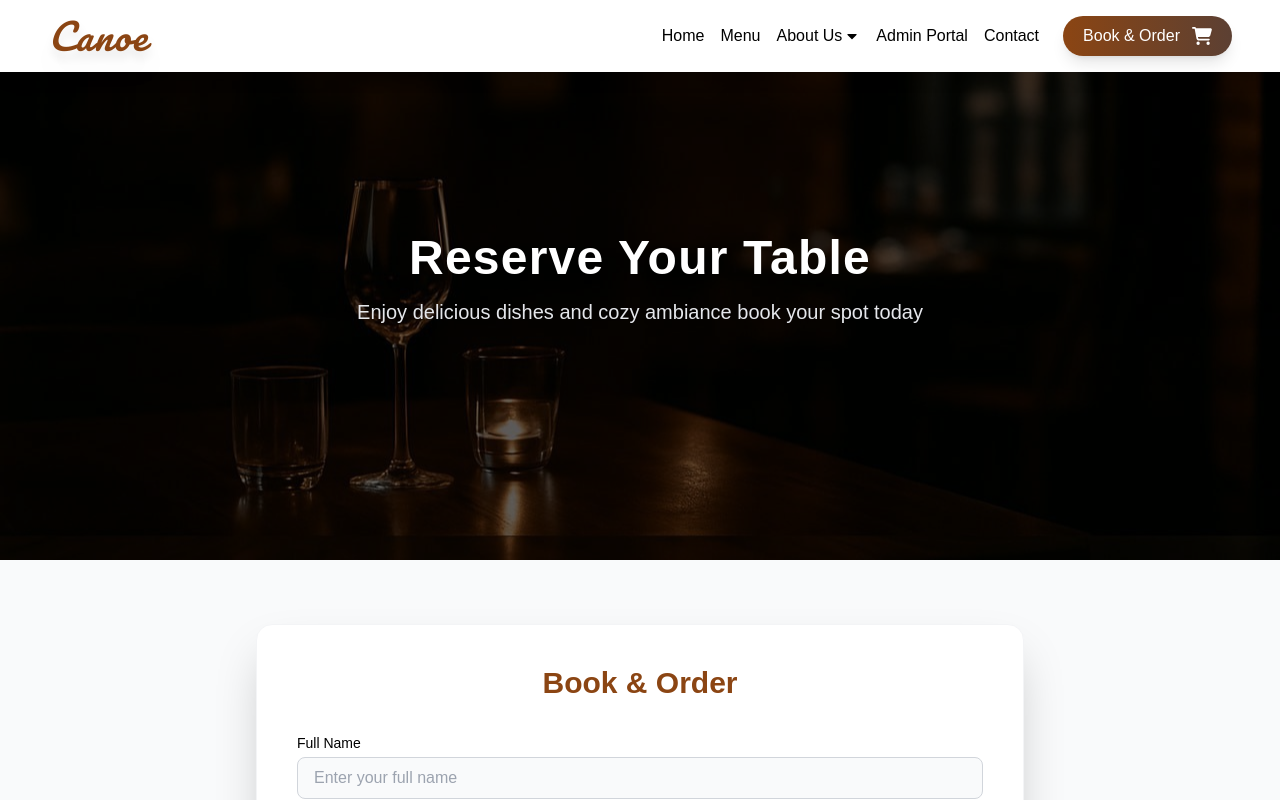
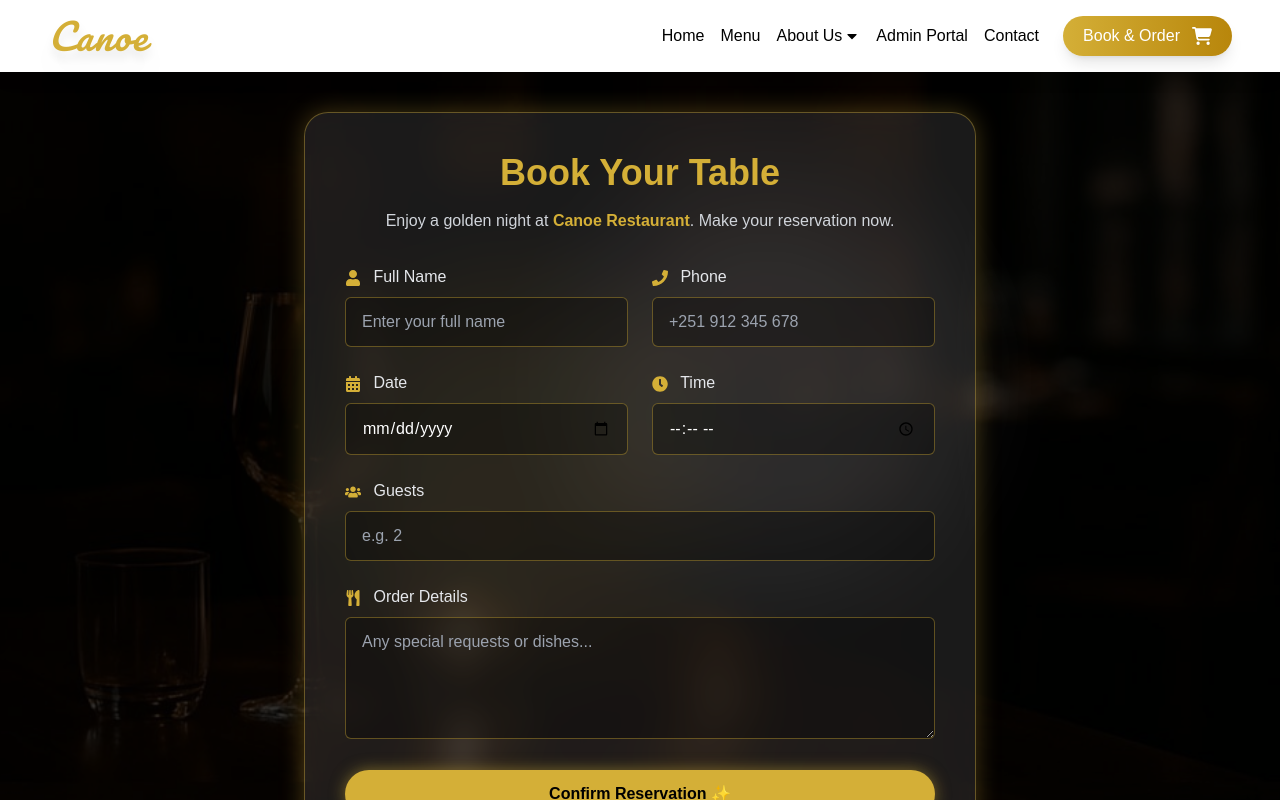
Before and after one commit to maki21-me/KanueProject, a React (Vite) app: page /book-order in a window 1280 px wide. Shown: the top 800 px of the page. Built offline with nearby package versions, Linux system fonts and the light colour scheme.

Commit message:
Add all frontend changes

```diff
--- a/src/components/BookAndOrder.jsx
+++ b/src/components/BookAndOrder.jsx
@@ -1,5 +1,13 @@
 import React, { useState } from "react";
-import BackgroundImage from "../assets/Images/bookorder.jpg"; // ✅ replace with your image path
+import {
+  FaCalendarAlt,
+  FaClock,
+  FaUser,
+  FaPhone,
+  FaUsers,
+  FaUtensils,
+} from "react-icons/fa";
+import BackgroundImage from "../assets/Images/bookorder.jpg"; // your image
 
 export default function BookOrder() {
   const [formData, setFormData] = useState({
@@ -11,9 +19,8 @@ export default function BookOrder() {
     orderDetails: "",
   });
 
-  const handleChange = (e) => {
+  const handleChange = (e) =>
     setFormData({ ...formData, [e.target.name]: e.target.value });
-  };
 
   const handleSubmit = (e) => {
     e.preventDefault();
@@ -29,91 +36,100 @@ export default function BookOrder() {
   };
 
   return (
-    <div className="min-h-screen bg-gray-50 dark:bg-gray-900">
-      {/* ===== Hero Section ===== */}
-      <div
-        className="relative w-full h-[60vh] sm:h-[70vh] bg-center bg-cover flex items-center justify-center"
+    <section
+       className="relative min-h-screen bg-cover bg-center flex items-center justify-center text-white overflow-hidden pt-16 sm:pt-24"
       style={{ backgroundImage: `url(${BackgroundImage})` }}
     >
-        {/* Overlay */}
-        <div className="absolute inset-0 bg-black/60"></div>
+      {/* Black overlay */}
+      <div className="absolute inset-0 bg-black/80"></div>
 
-        {/* Text on image */}
-        <div className="relative z-10 text-center text-white px-4">
-          <h1 className="text-4xl sm:text-5xl font-bold mb-4 tracking-wide">
-            Reserve Your Table
+      {/* Glow circles for unusual effect */}
+      <div className="absolute top-1/3 left-1/4 w-96 h-96 bg-[#d4af37]/10 rounded-full blur-3xl animate-pulse"></div>
+      <div className="absolute bottom-1/3 right-1/4 w-96 h-96 bg-white/10 rounded-full blur-3xl animate-pulse"></div>
+
+      {/* Form container */}
+      <div className="relative z-10 bg-white/10 backdrop-blur-lg border border-[#d4af37]/40 rounded-3xl shadow-[0_0_25px_rgba(212,175,55,0.3)] w-[90%] max-w-2xl p-10 mt-4">
+
+        <h1 className="text-4xl font-bold text-center text-[#d4af37] mb-4">
+          Book Your Table
         </h1>
-          <p className="text-lg sm:text-xl text-gray-200 max-w-2xl mx-auto">
-            Enjoy delicious dishes and cozy ambiance book your spot today
+        <p className="text-center text-gray-300 mb-8">
+          Enjoy a golden night at{" "}
+          <span className="font-semibold text-[#d4af37]">
+            Canoe Restaurant
+          </span>
+          . Make your reservation now.
         </p>
-        </div>
-      </div>
-
-      {/* ===== Booking Form Section (now below image) ===== */}
-      <div className="mt-10 sm:mt-16 px-4 sm:px-8 pb-20">
-        <div className="max-w-3xl mx-auto bg-white dark:bg-gray-800 shadow-2xl rounded-2xl p-8 sm:p-10 backdrop-blur-lg border border-gray-100 dark:border-gray-700">
-          <h2 className="text-2xl sm:text-3xl font-bold text-center text-primary mb-8">
-            Book & Order
-          </h2>
 
         <form onSubmit={handleSubmit} className="space-y-6">
-            {/* Name */}
+          {/* Name & Phone */}
+          <div className="grid sm:grid-cols-2 gap-6">
             <div>
-              <label className="block text-sm font-medium mb-1">Full Name</label>
+              <label className="block mb-2 font-medium text-gray-200">
+                <FaUser className="inline mr-2 text-[#d4af37]" /> Full Name
+              </label>
               <input
                 type="text"
                 name="name"
                 value={formData.name}
                 onChange={handleChange}
                 required
-                className="w-full px-4 py-2 rounded-lg border border-gray-300 dark:border-gray-700 bg-gray-50 dark:bg-gray-900 focus:outline-none focus:ring-2 focus:ring-primary"
+                className="w-full px-4 py-3 rounded-md bg-black/30 border border-[#d4af37]/40 focus:border-[#d4af37] focus:ring-1 focus:ring-[#d4af37] outline-none text-white placeholder-gray-400"
                 placeholder="Enter your full name"
               />
             </div>
 
-            {/* Phone */}
             <div>
-              <label className="block text-sm font-medium mb-1">Phone Number</label>
+              <label className="block mb-2 font-medium text-gray-200">
+                <FaPhone className="inline mr-2 text-[#d4af37]" /> Phone
+              </label>
               <input
                 type="tel"
                 name="phone"
                 value={formData.phone}
                 onChange={handleChange}
                 required
-                className="w-full px-4 py-2 rounded-lg border border-gray-300 dark:border-gray-700 bg-gray-50 dark:bg-gray-900 focus:outline-none focus:ring-2 focus:ring-primary"
-                placeholder="e.g. +251 912 345 678"
+                className="w-full px-4 py-3 rounded-md bg-black/30 border border-[#d4af37]/40 focus:border-[#d4af37] focus:ring-1 focus:ring-[#d4af37] outline-none text-white placeholder-gray-400"
+                placeholder="+251 912 345 678"
               />
             </div>
+          </div>
 
-            {/* Date and Time */}
+          {/* Date & Time */}
           <div className="grid sm:grid-cols-2 gap-6">
             <div>
-                <label className="block text-sm font-medium mb-1">Date</label>
+              <label className="block mb-2 font-medium text-gray-200">
+                <FaCalendarAlt className="inline mr-2 text-[#d4af37]" /> Date
+              </label>
               <input
                 type="date"
                 name="date"
                 value={formData.date}
                 onChange={handleChange}
                 required
-                  className="w-full px-4 py-2 rounded-lg border border-gray-300 dark:border-gray-700 bg-gray-50 dark:bg-gray-900 focus:outline-none focus:ring-2 focus:ring-primary"
+                className="w-full px-4 py-3 rounded-md bg-black/30 border border-[#d4af37]/40 focus:border-[#d4af37] focus:ring-1 focus:ring-[#d4af37] outline-none text-white placeholder-gray-400"
               />
             </div>
             <div>
-                <label className="block text-sm font-medium mb-1">Time</label>
+              <label className="block mb-2 font-medium text-gray-200">
+                <FaClock className="inline mr-2 text-[#d4af37]" /> Time
+              </label>
               <input
                 type="time"
                 name="time"
                 value={formData.time}
                 onChange={handleChange}
                 required
-                  className="w-full px-4 py-2 rounded-lg border border-gray-300 dark:border-gray-700 bg-gray-50 dark:bg-gray-900 focus:outline-none focus:ring-2 focus:ring-primary"
+                className="w-full px-4 py-3 rounded-md bg-black/30 border border-[#d4af37]/40 focus:border-[#d4af37] focus:ring-1 focus:ring-[#d4af37] outline-none text-white"
               />
             </div>
           </div>
 
-            {/* Number of Guests */}
+          {/* Guests */}
           <div>
-              <label className="block text-sm font-medium mb-1">Number of Guests</label>
+            <label className="block mb-2 font-medium text-gray-200">
+              <FaUsers className="inline mr-2 text-[#d4af37]" /> Guests
+            </label>
             <input
               type="number"
               name="guests"
@@ -121,34 +137,34 @@ export default function BookOrder() {
               onChange={handleChange}
               required
               min="1"
-                className="w-full px-4 py-2 rounded-lg border border-gray-300 dark:border-gray-700 bg-gray-50 dark:bg-gray-900 focus:outline-none focus:ring-2 focus:ring-primary"
+              className="w-full px-4 py-3 rounded-md bg-black/30 border border-[#d4af37]/40 focus:border-[#d4af37] focus:ring-1 focus:ring-[#d4af37] outline-none text-white placeholder-gray-400"
               placeholder="e.g. 2"
             />
           </div>
 
           {/* Order Details */}
           <div>
-              <label className="block text-sm font-medium mb-1">Order Details (Optional)</label>
+            <label className="block mb-2 font-medium text-gray-200">
+              <FaUtensils className="inline mr-2 text-[#d4af37]" /> Order Details
+            </label>
             <textarea
               name="orderDetails"
               value={formData.orderDetails}
               onChange={handleChange}
               rows="4"
-                className="w-full px-4 py-2 rounded-lg border border-gray-300 dark:border-gray-700 bg-gray-50 dark:bg-gray-900 focus:outline-none focus:ring-2 focus:ring-primary"
-                placeholder="Any special requests or dishes you want to pre-order..."
+              className="w-full px-4 py-3 rounded-md bg-black/30 border border-[#d4af37]/40 focus:border-[#d4af37] focus:ring-1 focus:ring-[#d4af37] outline-none text-white placeholder-gray-400"
+              placeholder="Any special requests or dishes..."
             ></textarea>
           </div>
 
-            {/* Submit Button */}
           <button
             type="submit"
-              className="w-full bg-gradient-to-r from-primary to-secondary text-white font-semibold py-3 rounded-lg hover:opacity-90 shadow-lg transition duration-300"
+            className="w-full py-3 rounded-full bg-[#d4af37] hover:bg-[#c19b2f] text-black font-semibold transition-all duration-300 shadow-[0_0_15px_rgba(212,175,55,0.5)] hover:shadow-[0_0_25px_rgba(212,175,55,0.8)]"
           >
-              Confirm Booking
+            Confirm Reservation ✨
           </button>
         </form>
       </div>
-      </div>
-    </div>
+    </section>
   );
 }
--- a/src/components/Contact.jsx
+++ b/src/components/Contact.jsx
@@ -1,123 +1,120 @@
 import React from "react";
 import { FaPhoneAlt, FaEnvelope, FaMapMarkerAlt } from "react-icons/fa";
-import BackgroundImage from "../assets/Images/bookorder.jpg"; // ✅ Add your own image here
+import BackgroundImage from "../assets/Images/bookorder.jpg"; // ✅ Replace with your own image
 
 export default function Contact() {
   return (
-    <section id="contact" className="text-gray-800 dark:text-white">
-      {/* ===== Hero Section ===== */}
-      <div
-        className="relative w-full h-[60vh] sm:h-[70vh] bg-center bg-cover flex items-center justify-center"
+    <section
+      id="contact"
+      className="relative bg-center bg-cover bg-no-repeat text-gray-800 dark:text-white"
       style={{ backgroundImage: `url(${BackgroundImage})` }}
     >
-        {/* Overlay */}
-        <div className="absolute inset-0 bg-black/60"></div>
+      {/* Dark overlay */}
+      <div className="absolute inset-0 bg-black/70"></div>
 
-        {/* Text Overlay */}
-        <div className="relative z-10 text-center text-white px-4">
-          <h1 className="text-4xl sm:text-5xl font-bold mb-4 tracking-wide">
-            Get In Touch
-          </h1>
-          <p className="text-lg sm:text-xl text-gray-200 max-w-2xl mx-auto">
-            We’d love to hear from you whether it’s feedback, bookings, or just to say hi!
+      {/* Content */}
+      <div className="relative container mx-auto px-6 py-20 z-10">
+        {/* Header */}
+        <div className="text-center mb-12">
+          <h2 className="text-4xl font-serif italic font-bold text-[#d4af37] mb-2">
+            Contact Us
+          </h2>
+          <p className="text-gray-300 max-w-2xl mx-auto">
+            We’d love to hear from you — feedback, bookings, or just a friendly hello!
+          </p>
+        </div>
+
+        {/* Content Grid */}
+        <div className="grid md:grid-cols-2 gap-10">
+          {/* Left: Contact Info */}
+          <div className="flex flex-col justify-center space-y-6 bg-white/10 backdrop-blur-lg p-8 rounded-2xl border border-[#d4af37]/40 shadow-[0_0_25px_rgba(212,175,55,0.2)]">
+            <h3 className="text-2xl font-semibold text-[#d4af37] mb-4">
+              Visit Us
+            </h3>
+
+            <div className="flex items-center gap-4">
+              <FaMapMarkerAlt className="text-[#d4af37] text-2xl" />
+              <div>
+                <h4 className="font-semibold text-lg text-white">Address</h4>
+                <p className="text-gray-300">
+                  Canoe Café and Restaurant, Kebele 8, Bahir Dar, Ethiopia
                 </p>
               </div>
             </div>
 
-      {/* ===== Contact Section (below hero) ===== */}
-      <div className="bg-[#f9f4f0] dark:bg-gray-900 py-16">
-        <div className="container mx-auto px-6">
-          {/* Content Grid */}
-          <div className="grid md:grid-cols-2 gap-10">
-            {/* Left: Contact Info */}
-            <div className="flex flex-col justify-center space-y-6 bg-white dark:bg-gray-800 p-8 rounded-2xl shadow-xl">
-              <h3 className="text-2xl font-semibold text-primary mb-4">Visit Us</h3>
-
             <div className="flex items-center gap-4">
-                <FaMapMarkerAlt className="text-primary text-2xl" />
+              <FaPhoneAlt className="text-[#d4af37] text-2xl" />
               <div>
-                  <h4 className="font-semibold text-lg">Address</h4>
-                  <p>Canoe Café and Restaurant, Kebele 8, Bahir Dar, Ethiopia</p>
+                <h4 className="font-semibold text-lg text-white">Phone</h4>
+                <p className="text-gray-300">+251 912 345 678</p>
               </div>
             </div>
 
             <div className="flex items-center gap-4">
-                <FaPhoneAlt className="text-primary text-2xl" />
+              <FaEnvelope className="text-[#d4af37] text-2xl" />
               <div>
-                  <h4 className="font-semibold text-lg">Phone</h4>
-                  <p>+251 912 345 678</p>
-                </div>
-              </div>
-
-              <div className="flex items-center gap-4">
-                <FaEnvelope className="text-primary text-2xl" />
-                <div>
-                  <h4 className="font-semibold text-lg">Email</h4>
-                  <p>info@canoecafeandrestaurant.com</p>
+                <h4 className="font-semibold text-lg text-white">Email</h4>
+                <p className="text-gray-300">info@canoecafeandrestorant.com</p>
               </div>
             </div>
           </div>
 
           {/* Right: Contact Form */}
-            <div>
-              <form className="bg-white dark:bg-gray-800 p-8 rounded-2xl shadow-xl">
-                <h3 className="text-2xl font-semibold text-primary mb-6 text-center">
-                  Send Us a Message
-                </h3>
-
+          <div className="bg-white/10 backdrop-blur-lg p-8 rounded-2xl border border-[#d4af37]/40 shadow-[0_0_25px_rgba(212,175,55,0.2)]">
+            <form>
               <div className="mb-5">
-                  <label className="block mb-2 font-medium">Name</label>
+                <label className="block mb-2 font-medium text-gray-200">Name</label>
                 <input
                   type="text"
                   placeholder="Your full name"
-                    className="w-full px-4 py-2 border rounded-md focus:outline-none focus:ring-2 focus:ring-primary"
+                  className="w-full px-4 py-2 bg-black/40 text-white border border-[#d4af37]/40 rounded-md focus:outline-none focus:ring-2 focus:ring-[#d4af37]"
                 />
               </div>
 
               <div className="mb-5">
-                  <label className="block mb-2 font-medium">Email</label>
+                <label className="block mb-2 font-medium text-gray-200">Email</label>
                 <input
                   type="email"
                   placeholder="you@example.com"
-                    className="w-full px-4 py-2 border rounded-md focus:outline-none focus:ring-2 focus:ring-primary"
+                  className="w-full px-4 py-2 bg-black/40 text-white border border-[#d4af37]/40 rounded-md focus:outline-none focus:ring-2 focus:ring-[#d4af37]"
                 />
               </div>
 
               <div className="mb-5">
-                  <label className="block mb-2 font-medium">Message</label>
+                <label className="block mb-2 font-medium text-gray-200">Message</label>
                 <textarea
                   rows="4"
                   placeholder="Type your message here..."
-                    className="w-full px-4 py-2 border rounded-md focus:outline-none focus:ring-2 focus:ring-primary"
+                  className="w-full px-4 py-2 bg-black/40 text-white border border-[#d4af37]/40 rounded-md focus:outline-none focus:ring-2 focus:ring-[#d4af37]"
                 ></textarea>
               </div>
 
               <button
                 type="submit"
-                  className="w-full bg-gradient-to-r from-primary to-secondary text-white font-semibold py-3 rounded-full hover:opacity-90 shadow-lg transition-transform duration-300 hover:scale-105"
+                className="w-full bg-[#d4af37] hover:bg-[#c5a231] text-black font-semibold py-2 rounded-full transition-all duration-300 shadow-[0_0_15px_rgba(212,175,55,0.5)] hover:shadow-[0_0_25px_rgba(212,175,55,0.8)]"
               >
-                  Send Message
+                Send Message ✨
               </button>
             </form>
           </div>
         </div>
 
-          {/* ===== Map Section ===== */}
-          <div className="mt-20">
-            <h3 className="text-3xl font-semibold text-primary text-center mb-6">
+        {/* Map Section */}
+        <div className="mt-16">
+          <h3 className="text-3xl font-semibold text-[#d4af37] text-center mb-6">
             Find Us
           </h3>
-            <div className="rounded-2xl overflow-hidden shadow-lg h-[400px]">
+          <div className="rounded-2xl overflow-hidden shadow-lg border border-[#d4af37]/40">
             <iframe
               title="Canoe Café Location"
               src="https://www.google.com/maps/embed?pb=!1m18!1m12!1m3!1d15633.611794725259!2d37.394408935320975!3d11.594594469916078!2m3!1f0!2f0!3f0!3m2!1i1024!2i768!4f13.1!3m3!1m2!1s0x1644cf0078560e9f%3A0xc6525f986079f53f!2sCanoe%20cafe%20and%20restaurant!5e0!3m2!1sen!2set!4v1760939048891!5m2!1sen!2set"
               width="100%"
-                height="100%"
+              height="400"
               allowFullScreen=""
               loading="lazy"
               referrerPolicy="no-referrer-when-downgrade"
+              className="w-full"
             ></iframe>
-            </div>
           </div>
         </div>
       </div>
--- a/src/components/Home.jsx
+++ b/src/components/Home.jsx
@@ -1,32 +1,64 @@
-import React from 'react'
-import HomeImage from '../assets/Images/restaurant.png'
+import React, { useState } from "react";
+import HomeImage from "../assets/Images/image.png";
 
-export default  function Home({ handleOrderPopup }) {
+export default function Home() {
+  const [showForm, setShowForm] = useState(false);
+  const [formData, setFormData] = useState({
+    name: "",
+    phone: "",
+    date: "",
+    time: "",
+    guests: "",
+  });
+
+  const handleInputChange = (e) => {
+    setFormData({ ...formData, [e.target.name]: e.target.value });
+  };
+
+  const handleSubmit = (e) => {
+    e.preventDefault();
+    console.log("Order Submitted:", formData);
+    alert("Order submitted successfully!");
+    setShowForm(false);
+    setFormData({ name: "", phone: "", date: "", time: "", guests: "" });
+  };
+
   return (
-     <section className="relative w-full h-screen">
+    <section className="relative w-full h-screen">
       {/* Background image */}
       <img
         src={HomeImage}
         alt="Restaurant"
-        className="w-full h-full object-cover"
+        className={`w-full h-full object-cover transition-all duration-300 ${
+          showForm ? "blur-sm" : ""
+        }`}
       />
 
       {/* Overlay */}
-      <div className="absolute inset-0 bg-black/40"></div>
+      <div
+        className={`absolute inset-0 bg-black/40 transition-opacity duration-300 ${
+          showForm ? "opacity-50" : "opacity-40"
+        }`}
+      ></div>
 
       {/* Hero content */}
-      <div className="absolute inset-0 flex flex-col justify-center items-center text-center px-4 sm:px-6">
+      <div
+        className={`absolute inset-0 flex flex-col justify-center items-center text-center px-4 sm:px-6 transition-all duration-300 ${
+          showForm ? "blur-sm" : ""
+        }`}
+      >
         <h1 className="font-logo text-5xl sm:text-6xl text-primary drop-shadow-xl tracking-wider italic mb-4">
           Canoe
         </h1>
         <p className="text-white sm:text-xl md:text-2xl mb-6 max-w-2xl drop-shadow-lg">
-          Experience modern and traditional dishes, a place to refresh, relax, and enjoy unforgettable flavors.
+          Experience modern and traditional dishes, a place to refresh, relax, and
+          enjoy unforgettable flavors.
         </p>
 
         {/* Buttons */}
         <div className="flex flex-col sm:flex-row gap-4">
           <button
-            onClick={handleOrderPopup}
+            onClick={() => setShowForm(true)}
             className="bg-gradient-to-r from-primary to-secondary text-white px-6 py-3 rounded-full shadow-lg hover:scale-105 transition-transform duration-300"
           >
             Book a Table
@@ -39,6 +71,74 @@ export default  function Home({ handleOrderPopup }) {
           </a>
         </div>
       </div>
+
+      {/* Small center-left Order Form */}
+      {showForm && (
+        <div className="absolute top-1/2 left-8 transform -translate-y-1/2 w-80 bg-white p-6 rounded-lg shadow-xl z-20">
+          {/* Close button */}
+          <div className="flex justify-end mb-2">
+            <button
+              onClick={() => setShowForm(false)}
+              className="text-gray-500 hover:text-primary font-bold text-lg"
+            >
+              &times;
+            </button>
+          </div>
+
+          <h2 className="text-xl font-semibold mb-4 text-primary">Book Your Table</h2>
+          <form onSubmit={handleSubmit} className="flex flex-col gap-2">
+            <input
+              type="text"
+              name="name"
+              placeholder="Your Name"
+              value={formData.name}
+              onChange={handleInputChange}
+              className="border border-gray-300 rounded px-3 py-2 focus:outline-none focus:ring-2 focus:ring-primary"
+              required
+            />
+            <input
+              type="tel"
+              name="phone"
+              placeholder="Phone Number"
+              value={formData.phone}
+              onChange={handleInputChange}
+              className="border border-gray-300 rounded px-3 py-2 focus:outline-none focus:ring-2 focus:ring-primary"
+              required
+            />
+            <input
+              type="date"
+              name="date"
+              value={formData.date}
+              onChange={handleInputChange}
+              className="border border-gray-300 rounded px-3 py-2 focus:outline-none focus:ring-2 focus:ring-primary"
+              required
+            />
+            <input
+              type="time"
+              name="time"
+              value={formData.time}
+              onChange={handleInputChange}
+              className="border border-gray-300 rounded px-3 py-2 focus:outline-none focus:ring-2 focus:ring-primary"
+              required
+            />
+            <input
+              type="number"
+              name="guests"
+              placeholder="Number of Guests"
+              value={formData.guests}
+              onChange={handleInputChange}
+              className="border border-gray-300 rounded px-3 py-2 focus:outline-none focus:ring-2 focus:ring-primary"
+              required
+            />
+            <button
+              type="submit"
+              className="bg-primary text-white px-4 py-2 rounded hover:bg-secondary transition-colors duration-300 mt-2"
+            >
+              Submit
+            </button>
+          </form>
+        </div>
+      )}
     </section>
   );
 }
--- a/tailwind.config.js
+++ b/tailwind.config.js
@@ -8,13 +8,15 @@ export default {
   theme: {
     extend: {
       fontFamily: {
-      logo: ["Pacifico", "cursive"],  // stylish script font
-      sans: ["Poppins", "sans-serif"], // modern sans
-    },
+        logo: ["Pacifico", "cursive"],  // stylish script font
+        sans: ["Poppins", "sans-serif"], // modern sans
+      },
       colors: {
-        primary: "#8B4513",     // brown for hover & button
-        secondary: "#5C4033",   // darker brown for gradient
-        accent: "#D2B48C"       // light brown for subtle highlights if needed
+        primary: "#d4af37",   // ✨ white-gold / golden brown
+        secondary: "#b8860b", // slightly darker gold tone for gradients or hovers
+        accent: "#fff8e7",    // creamy white accent (pairs well with gold)
+        light: "#ffffff",     // pure white
+        dark: "#2b2b2b",      // dark contrast for text or backgrounds
       },
       container: {
         center: true,
```
Also changed, not shown: 1 other file (tests, documents, lock files or other folders). Lines whose indentation alone changed are shown as unchanged.
